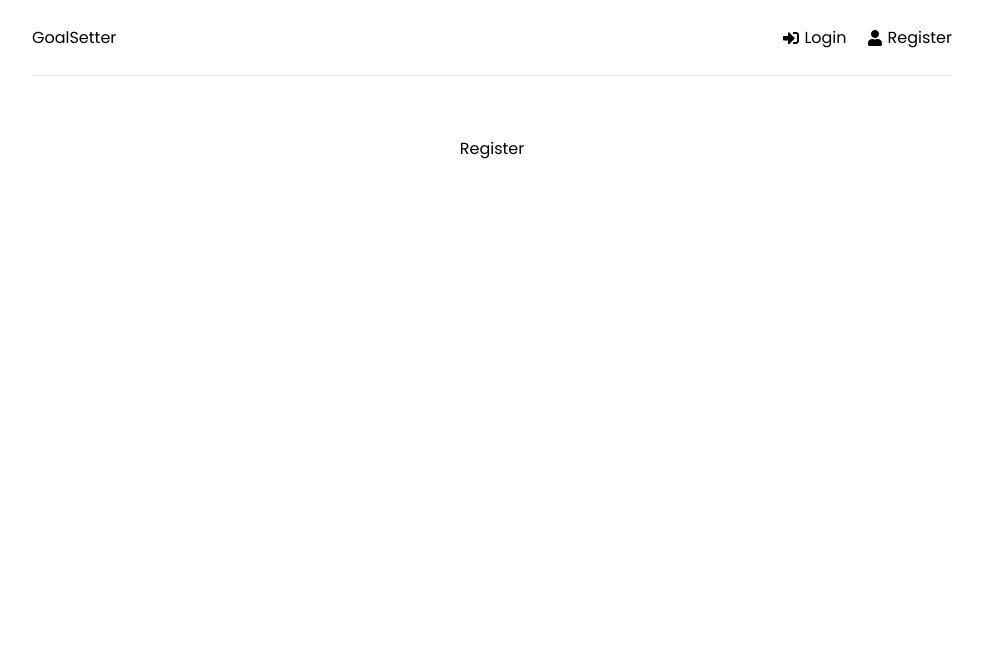
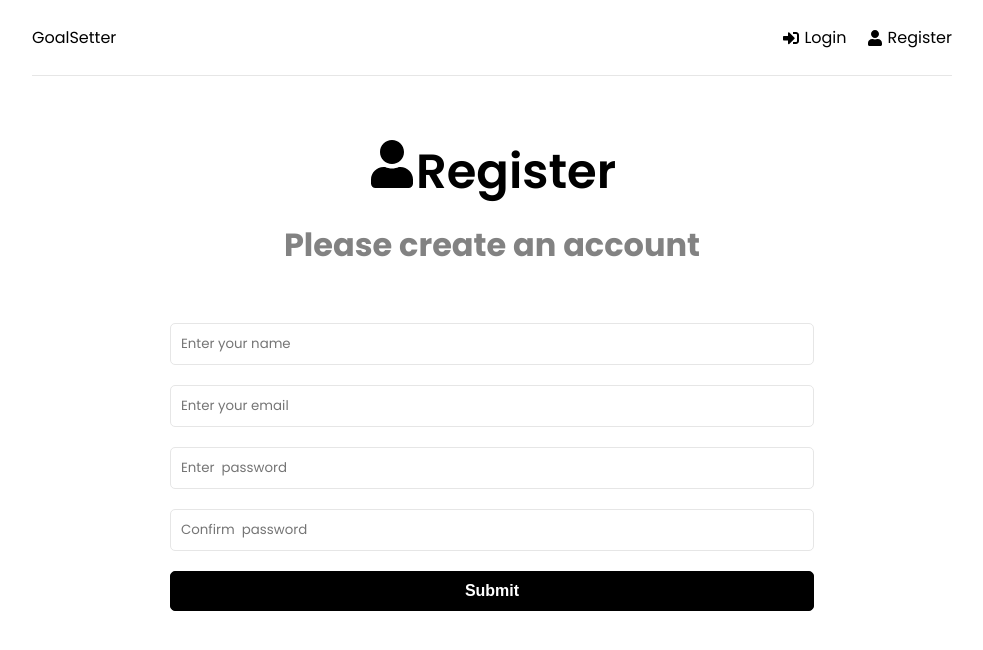
Before and after one commit to sholabioku/goalsetter-app, a React (Create React App) app in the folder frontend/: page /register in a window 1280 px wide. Shown: the top 650 px of the page, without its empty margins (148-1131 px from the left). Built offline with nearby package versions, Linux system fonts and the light colour scheme.

Commit message:
Add form for registration

```diff
--- a/frontend/src/pages/Register.jsx
+++ b/frontend/src/pages/Register.jsx
@@ -1,5 +1,82 @@
+import { useState } from 'react';
+import { FaUser } from 'react-icons/fa';
+
 function Register() {
-  return <div>Register</div>;
+  const [formData, setFormData] = useState({
+    name: '',
+    email: '',
+    password: '',
+    password2: '',
+  });
+
+  const { name, email, password, password2 } = formData;
+
+  const onChange = () => {};
+
+  return (
+    <>
+      <section className='heading'>
+        <h1>
+          <FaUser />
+          Register
+        </h1>
+        <p>Please create an account</p>
+      </section>
+      <section className='form'>
+        <form>
+          <div className='form-group'>
+            <input
+              type='text'
+              className='form-control'
+              id='name'
+              name='name'
+              value={name}
+              placeholder='Enter your name'
+              onChange={onChange}
+            />
+          </div>
+          <div className='form-group'>
+            <input
+              type='email'
+              className='form-control'
+              id='email'
+              name='email'
+              value={email}
+              placeholder='Enter your email'
+              onChange={onChange}
+            />
+          </div>
+          <div className='form-group'>
+            <input
+              type='password'
+              className='form-control'
+              id='password'
+              name='password'
+              value={password}
+              placeholder='Enter  password'
+              onChange={onChange}
+            />
+          </div>
+          <div className='form-group'>
+            <input
+              type='password'
+              className='form-control'
+              id='password2'
+              name='password2'
+              value={password2}
+              placeholder='Confirm  password'
+              onChange={onChange}
+            />
+          </div>
+          <div className='form-group'>
+            <button type='submit' className='btn btn-block'>
+              Submit
+            </button>
+          </div>
+        </form>
+      </section>
+    </>
+  );
 }
 
 export default Register;
```
